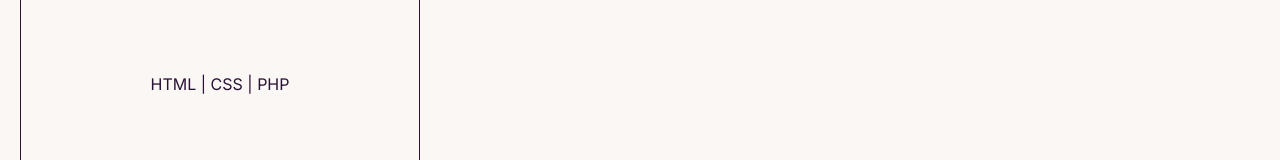
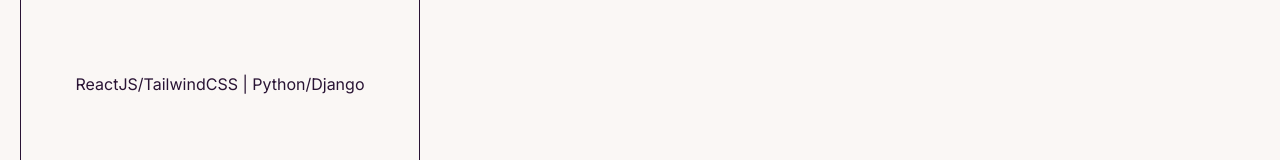
Before and after one commit to Lapinweb/react-portfolio, a Next.js app: page /projects in a window 1280 px wide. Shown: the part 1987-2147 px from the top of the page. Built offline with nearby package versions, Linux system fonts and the light colour scheme.

Commit message:
Remplit la page contact

```diff
--- a/src/app/projects/page.tsx
+++ b/src/app/projects/page.tsx
@@ -1,9 +1,10 @@
 import React from "react";
-import Image from "next/image";
 import ProjectCard from "@/components/ProjectCard";
-import { projects } from "@/assets/projectsData";
+import projectsData from "@/assets/projects.json";
 
 export default function Projects() {
+    const projects = [...projectsData];
+
     return (
         <div className="mx-3">
             <h1 className="text-center">Mes projets</h1>
--- /dev/null
+++ b/src/assets/projects.json
@@ -0,0 +1,204 @@
+[
+   {
+      "title": "Page d'accueil d'un site de réservations",
+      "description": "Projet solo durant ma formation chez OpenClassrooms, à partir d'une maquette.\n\nIntégrer une page de site responsive en HTML et CSS.",
+      "githubLink": "https://github.com/Lapinweb/CelineSou_2_08022021",
+      "webLink": "https://lapinweb.github.io/CelineSou_2_08022021/",
+      "stack": [
+         "HTML",
+         "CSS"
+      ],
+      "images": [
+         {
+            "url": "/projects/reservia-1.png",
+            "alt": "Page d'accueil du site"
+         },
+         {
+            "url": "/projects/reservia-2.png",
+            "alt": "Page d'accueil du site mobile"
+         }
+      ]
+   },
+   {
+      "title": "Site mobile de réservation d'un restaurant",
+      "description": "Projet solo durant ma formation chez OpenClassrooms.\nA partir des maquettes fournis mobile et desktop, j'ai développé un site responsive et “mobile first”, qui répertorie les menus de restaurants gastronomiques. J'y ai ajouté des animations CSS : une pour le chargemant de la page, des animations quand on survole un élément ou quand on met un \"like\" sur un menu.",
+      "githubLink": "https://github.com/Lapinweb/CelineSou_3_05032021",
+      "webLink": "https://lapinweb.github.io/CelineSou_3_05032021/",
+      "stack": [
+         "HTML",
+         "CSS",
+         "Sass"
+      ],
+      "images": [
+         {
+            "url": "/projects/ohmyfood-1.png",
+            "alt": "Page d'accueil sur desktop"
+         },
+         {
+            "url": "/projects/ohmyfood-2.png",
+            "alt": "Page menu d'un restaurant sur desktop"
+         },
+         {
+            "url": "/projects/ohmyfood-3.png",
+            "alt": "Page d'accueil mobile"
+         },
+         {
+            "url": "/projects/ohmyfood-4.png",
+            "alt": "Page menu d'un restaurant mobile"
+         }
+      ]
+   },
+   {
+      "title": "Frontend d’un site e-commerce",
+      "description": "Projet solo durant ma formation chez OpenClassrooms. L'objectif était de créer le front-end d'un site e-commerce\nAvec la partie back-end qui m'a été fournie, j'ai créé un MVP du site avec plusieurs fonctionnalités : afficher la liste des produits et les infos d'un produit, mise en place d'un panier grace à LocalStorage et d'un formulaire pour valider l'achat. Je n'ai pas utilisé de framework pout le front mais j'ai utilisé Bootstrap pour le CSS.\nLe site n'est pas déployé.",
+      "githubLink": "https://github.com/Lapinweb/CelineSou_5_11062021",
+      "webLink": "",
+      "stack": [
+         "HTML",
+         "CSS",
+         "Javascript",
+         "Bootstrap"
+      ],
+      "images": [
+         {
+            "url": "/projects/orinoco-frontend-1.png",
+            "alt": "Page de liste de produits"
+         },
+         {
+            "url": "/projects/orinoco-frontend-2.png",
+            "alt": "Page des détails d'un produit"
+         },
+         {
+            "url": "/projects/orinoco-frontend-3.png",
+            "alt": "Page du panier"
+         }
+      ]
+   },
+   {
+      "title": "API d'un site d'avis gastronomique",
+      "description": "",
+      "githubLink": "https://github.com/Lapinweb/CelineSou_6_15072021",
+      "webLink": "",
+      "stack": [
+         "HTML",
+         "CSS",
+         "NodeJS/Express",
+         "MongoDB/Mongoose"
+      ],
+      "images": []
+   },
+   {
+      "title": "Réseau social interne d'entreprise",
+      "description": "Front end et back end",
+      "githubLink": "https://github.com/Lapinweb/CelineSou_P7_08082021",
+      "webLink": "",
+      "stack": [
+         "HTML",
+         "CSS",
+         "Vue.js 3",
+         "MySQL/Sequelize"
+      ],
+      "images": [
+         {
+            "url": "/projects/groupomania-1.png",
+            "alt": "Page connexion"
+         },
+         {
+            "url": "/projects/groupomania-2.png",
+            "alt": "Page liste de posts"
+         },
+         {
+            "url": "/projects/groupomania-3.png",
+            "alt": "Page créer un nouveau post"
+         },
+         {
+            "url": "/projects/groupomania-4.png",
+            "alt": "Ajouter un commentaire"
+         },
+         {
+            "url": "/projects/groupomania-5.png",
+            "alt": "Page profile"
+         }
+      ]
+   },
+   {
+      "title": "Jeu sur Pico-8: Heal'em'up",
+      "description": "Projet collectif durant ma formation chez Ada Tech School.\n\nL'objectif était de créer un jeu sur Pico-8 en 2 semaines. Nous avons créé un jeu de tir ou au lieu d'attaquer des personnes, nous les soignons.",
+      "githubLink": "https://github.com/Lapinweb/healthemup",
+      "webLink": "https://lapinweb.github.io/healthemup/",
+      "stack": [
+         "Pico-8",
+         "Lua"
+      ],
+      "images": [
+         {
+            "url": "/projects/healemup-1.png",
+            "alt": "Menu de démarrage du jeu"
+         }
+      ]
+   },
+   {
+      "title": "Site sur Rick and Morty",
+      "description": "Projet collectif durant ma formation chez OpenClassrooms.\n\nL'objectif était de développer une application web qui permette de visualiser des données de façon dynamique en 2 semaines. Mon équipe a choisi d'utiliser l'API publique de Rick et Morty (https://rickandmortyapi.com/). \n\nLe projet est déployé sur GitHub Pages.",
+      "githubLink": "https://github.com/Lapinweb/projet-collectif-dataviz",
+      "webLink": "https://lapinweb.github.io/projet-collectif-dataviz/",
+      "stack": [
+         "HTML",
+         "CSS",
+         "Javascript"
+      ],
+      "images": [
+         {
+            "url": "/projects/rickandmorty-1.png",
+            "alt": "Page liste de personnages"
+         },
+         {
+            "url": "/projects/rickandmorty-2.png",
+            "alt": "Page d'accueil avec boutons page aléatoire"
+         },
+         {
+            "url": "/projects/rickandmorty-3.png",
+            "alt": "Page d'un personnage"
+         },
+         {
+            "url": "/projects/rickandmorty-4.png",
+            "alt": "Page liste d'épisodes"
+         }
+      ]
+   },
+   {
+      "title": "Extension de navigateur",
+      "description": "Projet collectif durant ma formation chez Ada Tech School.\n\nL'objectif était de créer une extension de navigateur pour Chrome en 2 semaines. Nous avons choisi de faire une extension de traduction, en ouvrant une fenêtre avec des champs à remplir ou en surlignant du texte sur un site directement.",
+      "githubLink": "https://github.com/Lapinweb/projet-collectif-extension-de-navigateur-celine-eric-marie",
+      "webLink": "",
+      "stack": [
+         "HTML",
+         "CSS",
+         "Javascript"
+      ],
+      "images": []
+   },
+   {
+      "title": "Réseau social PHP",
+      "description": "Projet collectif durant ma formation chez Ada Tech School.\n\nNous avons récupérer un code existant en PHP et nous devions le continuer de le développer.",
+      "githubLink": "https://github.com/Lapinweb/projet-collectif-reseau-social-php-reseau-social_marine-marjolene-celine",
+      "webLink": "",
+      "stack": [
+         "HTML",
+         "CSS",
+         "PHP"
+      ],
+      "images": []
+   },
+   {
+      "title": "Site de vente de meuble",
+      "description": "Projet collectif durant ma formation chez Ada Tech School.\n\nRéparties en deux équipes, nous devions mettre en place le front-end et back-end d'une application.\n\nLe site n'est pas déployé.",
+      "githubLink": "https://github.com/Lapinweb/projet-collectif-reseau-social-php-reseau-social_marine-marjolene-celine",
+      "webLink": "",
+      "stack": [
+         "ReactJS/TailwindCSS",
+         "Python/Django"
+      ],
+      "images": []
+   }
+]
--- a/src/assets/projectsData.tsx
+++ b/src/assets/projectsData.tsx
@@ -120,7 +120,7 @@
 		],
 	},
 	{
-		title: "Data visualisation",
+		title: "Site sur Rick and Morty",
 		description:
 			"Projet collectif durant ma formation chez OpenClassrooms.\n\nL'objectif était de développer une application web qui permette de visualiser des données de façon dynamique en 2 semaines. Mon équipe a choisi d'utiliser l'API publique de Rick et Morty (https://rickandmortyapi.com/). \n\nLe projet est déployé sur GitHub Pages.",
 		githubLink: "https://github.com/Lapinweb/projet-collectif-dataviz",
@@ -168,11 +168,11 @@
 	{
 		title: "Site de vente de meuble",
 		description:
-			"Projet collectif durant ma formation chez Ada Tech School.\n\nRéparties en deux équipes, nous devions mettre en place le front-end et back-end d'une application .",
+			"Projet collectif durant ma formation chez Ada Tech School.\n\nRéparties en deux équipes, nous devions mettre en place le front-end et back-end d'une application.\n\nLe site n'est pas déployé.",
 		githubLink:
 			"https://github.com/Lapinweb/projet-collectif-reseau-social-php-reseau-social_marine-marjolene-celine",
 		webLink: "",
-		stack: ["HTML", "CSS", "PHP"],
+		stack: ["ReactJS/TailwindCSS", "Python/Django"],
 		images: [],
 	},
 ];
--- /dev/null
+++ b/src/components/ContactLink.tsx
@@ -0,0 +1,24 @@
+export default function ContactLink({
+	name,
+	url,
+	isMail,
+}: {
+	name: string;
+	url: string;
+	isMail: boolean;
+}) {
+	const navUrl = isMail ? `mailto:${url}` : url;
+	const shorterUrl = isMail ? url : url.split("//")[1];
+
+	return (
+		<div className="flex flex-wrap items-center w-full">
+			<p className="w-full md:w-1/6 md:text-center">{name} :</p>
+			<a
+				href={navUrl}
+				className="btn btn-secondary max-w-full"
+			>
+				<span className="w-full text-nowrap overflow-hidden whitespace-nowrap text-ellipsis">{shorterUrl}</span>
+			</a>
+		</div>
+	);
+}
```
Also changed, not shown: src/app/contact/page.tsx (+24 -19 lines), src/app/layout.tsx (+5 -2 lines), src/components/MyInfo.tsx (+14 -14 lines).
